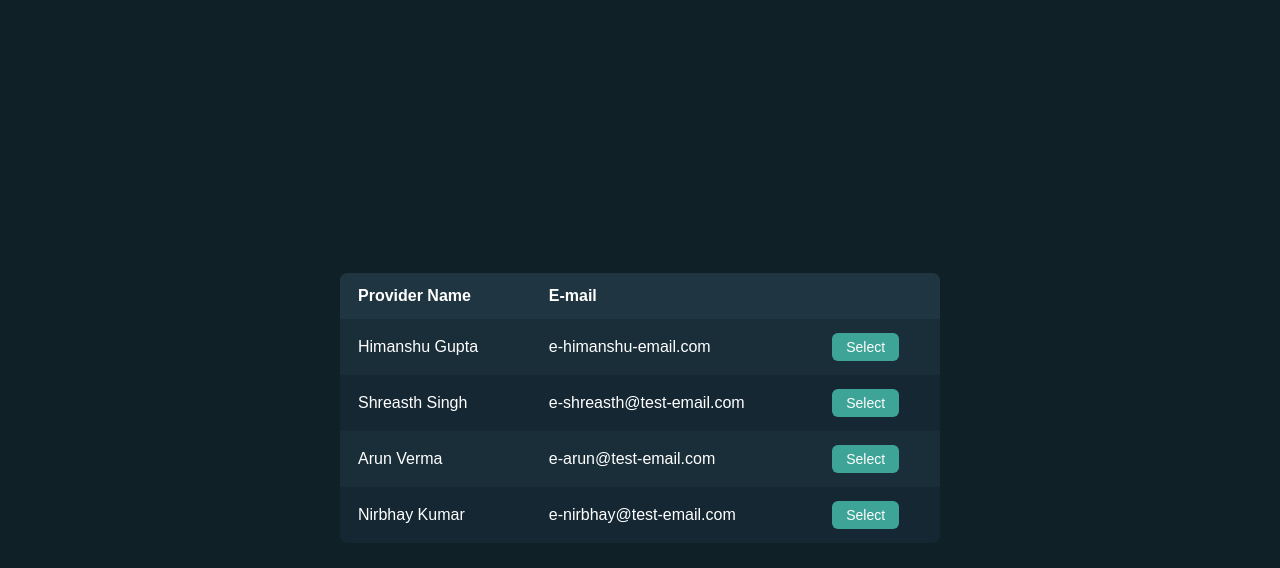
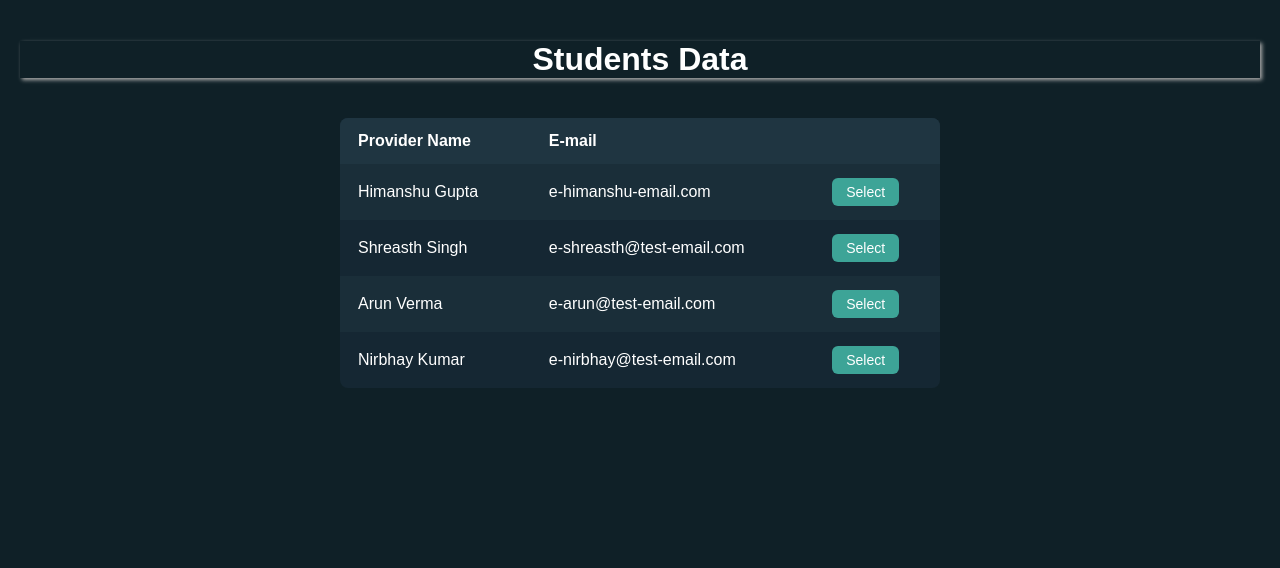
Before and after one commit to himanshu27-1-2004/Table, a plain HTML site: page index.html in a window 1280 px wide. Drawn offline with Linux system fonts and the light colour scheme.

Commit message:
heading add

```diff
--- a/index.html
+++ b/index.html
@@ -7,6 +7,7 @@
   <link rel="stylesheet" href="style.css">
 </head>
 <body>
+  <h1>Students Data</h1>
   <table>
     <thead>
       <tr>
--- a/style.css
+++ b/style.css
@@ -1,10 +1,14 @@
-    body {
-      background-color: #0f2027;
-      font-family: Arial, sans-serif;
-      display: flex;
-      justify-content: center;
-      align-items: center;
-      min-height: 100vh;
+   body {
+  background-color: #0f2027;
+  font-family: Arial, sans-serif;
+  margin: 0;
+  padding: 20px;
+}
+    h1{
+      font-weight: bold;
+      box-shadow: 2px 2px 4px rgb(172, 172, 172);
+      text-align: center;
+      color: white;
     }
 
     table {
@@ -14,6 +18,8 @@
       color: white;
       border-radius: 8px;
       overflow: hidden;
+     margin: 40px auto; /* Center horizontally */
+
     }
 
     th, td {
@@ -33,6 +39,7 @@
 
         color: white;
         background-color: #0f2027;
+        cursor: pointer;
     }
 
     button {
@@ -40,7 +47,6 @@
       border: none;
       padding: 6px 14px;
       border-radius: 6px;
-      cursor: pointer;
       color: white;
       font-size: 14px;
     }
```
